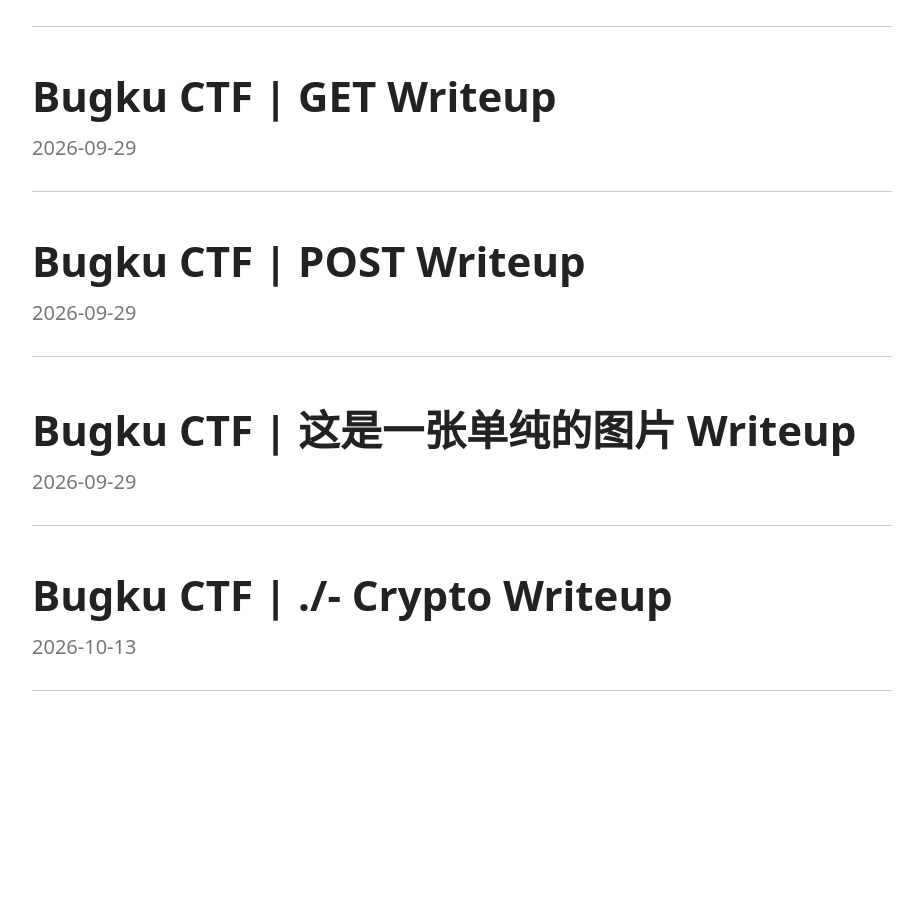
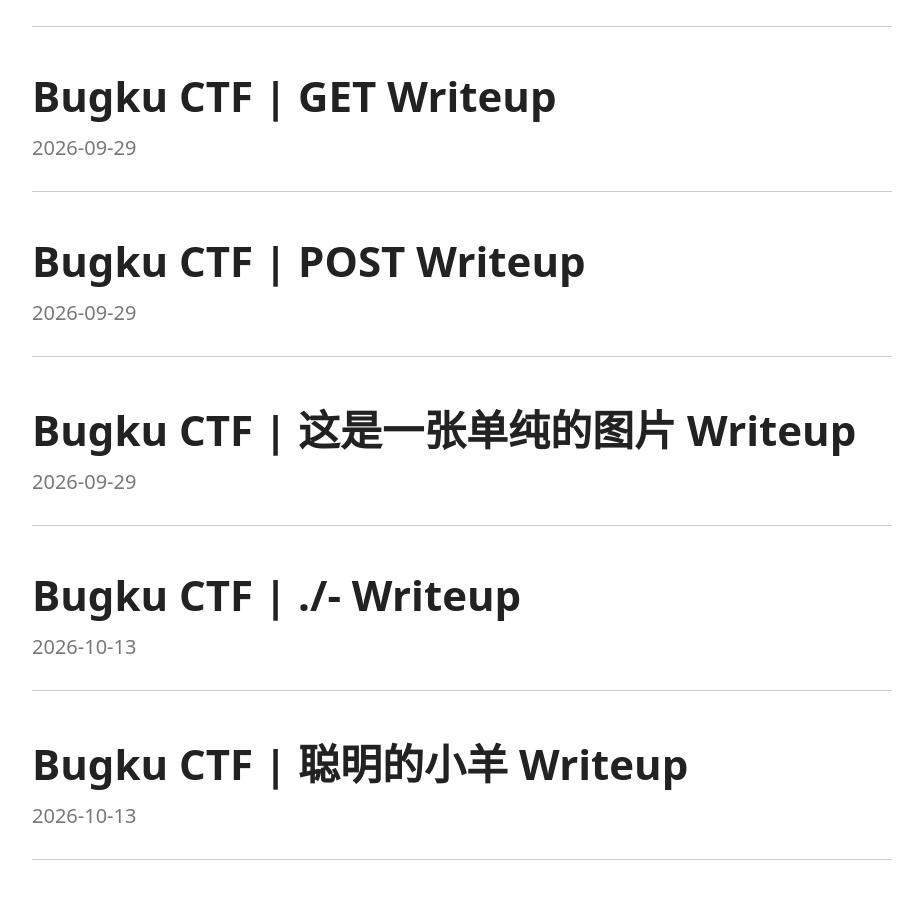
Before and after one commit to xiadie174/xiadie-s-, a Jekyll site: the page index.html, which Jekyll copies as it is, in a window 1280 px wide and 900 px high, scrolled down 1350 px. Shown: the whole window, without its empty margins (178-1101 px from the left). Built offline with Jekyll 4.4.1, drawn with Linux system fonts in a browser that asks for light colours; before the commit the page ends 2081 px from its top, so only the background shows below that.

Commit message:
Update post title and add new post item

```diff
--- a/index.html
+++ b/index.html
@@ -76,7 +76,11 @@
     <div class="post-date">2026-09-29</div>
 </div>
         <div class="post-item">
-    <a class="post-title" href="posts/post10.html">Bugku CTF | ./- Crypto Writeup</a >
+    <a class="post-title" href="posts/post10.html">Bugku CTF | ./- Writeup</a >
+    <div class="post-date">2026-10-13</div>
+</div>
+       <div class="post-item">
+    <a class="post-title" href="posts/post11.html">Bugku CTF | 聪明的小羊 Writeup</a >
     <div class="post-date">2026-10-13</div>
 </div>
     </div>
```
